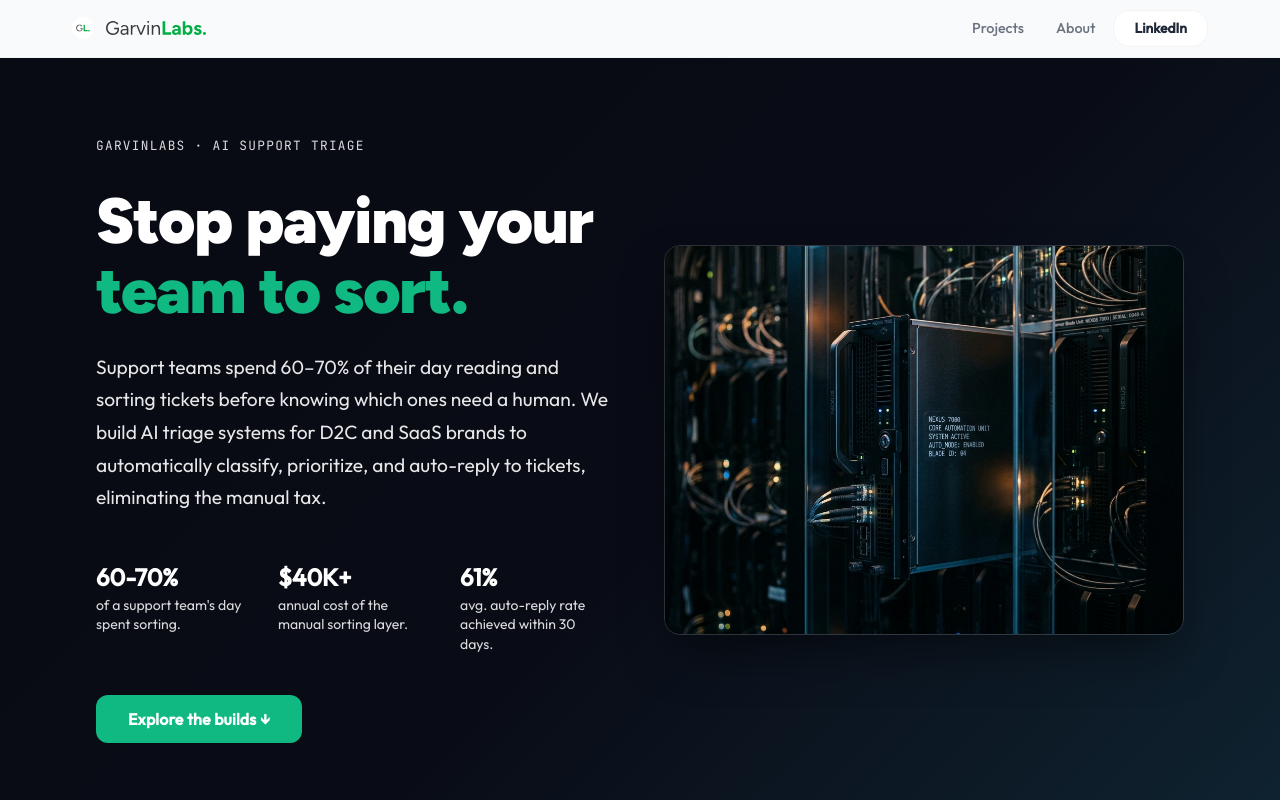
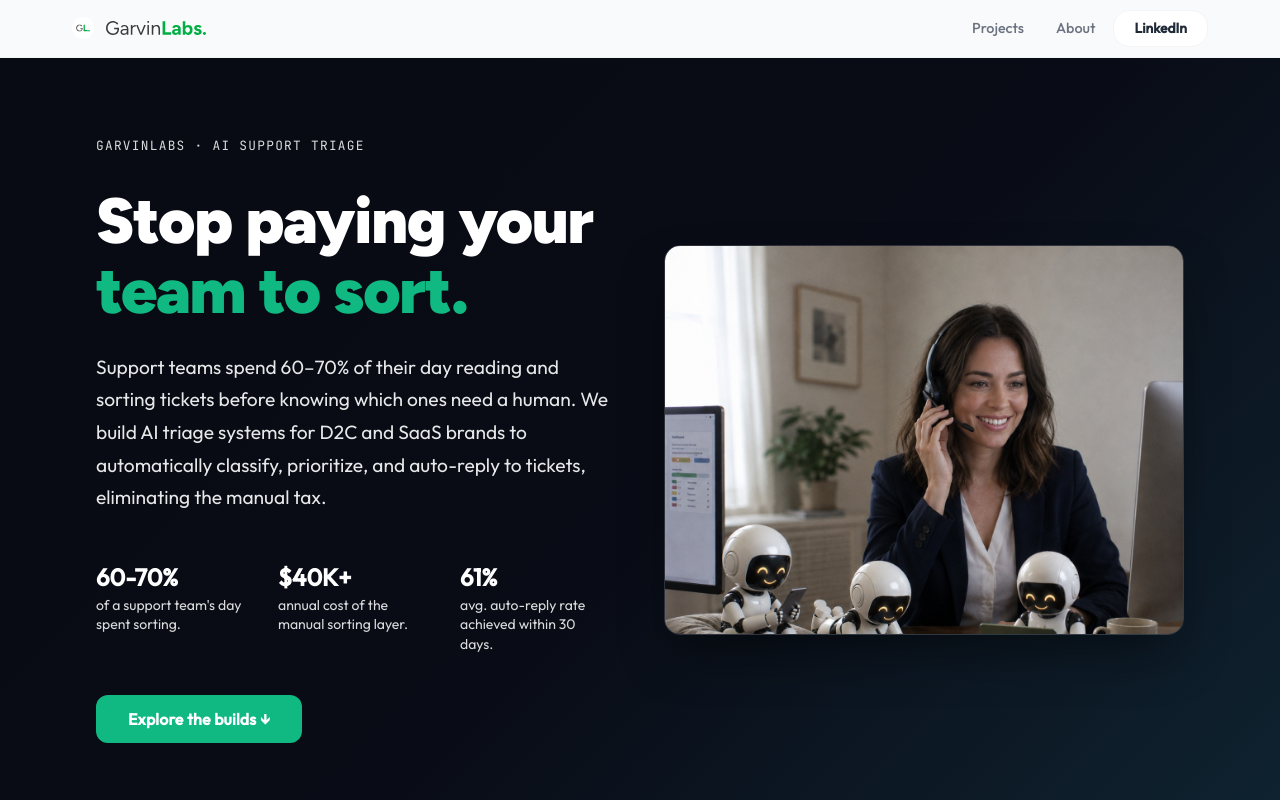
Before and after one commit to GarvinChanderia/garvinlabs-website, a Next.js app: page / in a window 1280 px wide. Shown: the top 800 px of the page. Built offline with nearby package versions, Linux system fonts and the light colour scheme.

Commit message:
feat(hero): swap hero image to AI CS support visual
Replaces dark server/automation photo with new image of support agent
working alongside three AI robot assistants — better represents the
AI customer support triage offering.

Co-Authored-By: Claude Sonnet 4.6 <noreply@anthropic.com>

```diff
--- a/app/page.tsx
+++ b/app/page.tsx
@@ -169,10 +169,10 @@ export default function Home() {
 
           <div className="hero-image-wrapper" style={{ position: "relative", width: "100%", aspectRatio: "4/3", borderRadius: "16px", overflow: "hidden", border: "1px solid rgba(255,255,255,0.15)", boxShadow: "0 25px 50px -12px rgba(0, 0, 0, 0.5)" }}>
             <Image
-              src="/website-images/hero_automation_dark.png"
-              alt="Dark server automation setup"
+              src="/website-images/hero-cs-support.png"
+              alt="AI support agent with three robot assistants handling customer tickets"
               fill
-              style={{ objectFit: "cover" }}
+              style={{ objectFit: "cover", objectPosition: "center top" }}
               priority
             />
           </div>
```
Also changed, not shown: public/website-images/hero-cs-support.png (added).
